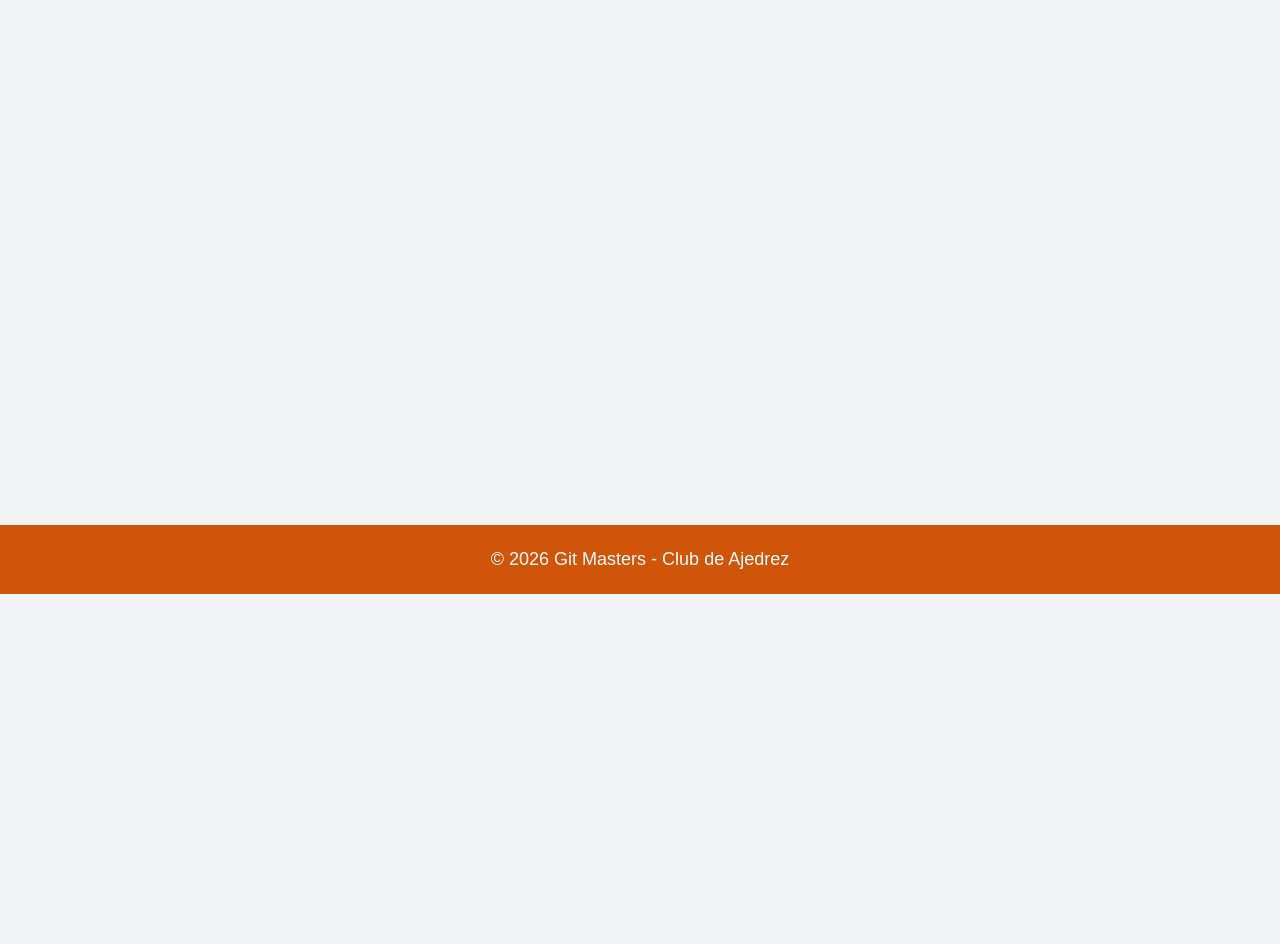
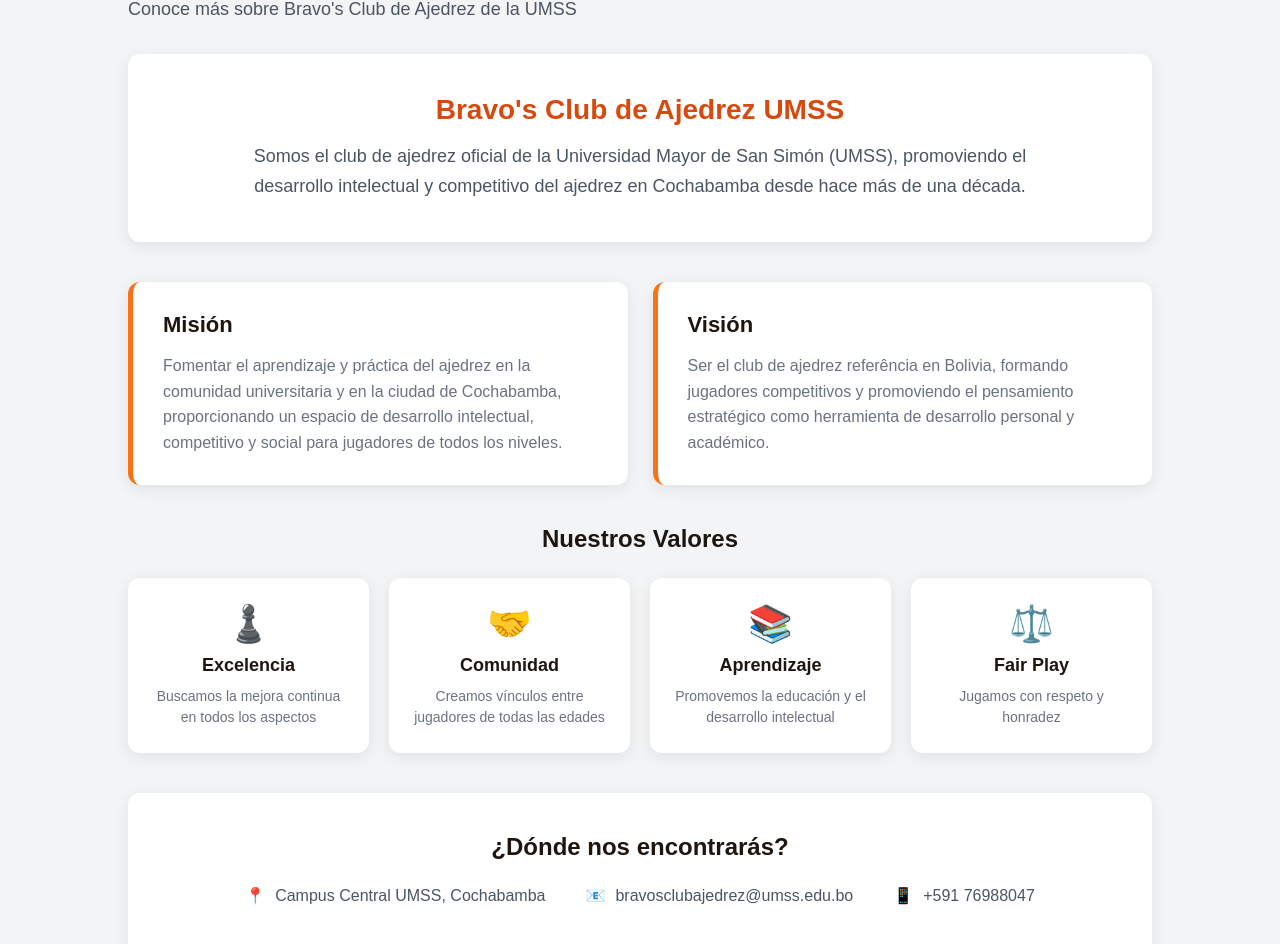
Before and after one commit to AdaliaFlores/GitMasters, a React (Vite) app: page /nosotros in a window 1280 px wide. Shown: the part 191-1135 px from the top of the page. Before the commit the page ends 800 px from the top, so only its background shows below. Built offline with nearby package versions, Linux system fonts and the light colour scheme.

Commit message:
fead: add our function

```diff
--- a/src/index.css
+++ b/src/index.css
@@ -298,3 +298,155 @@
     grid-template-columns: 1fr;
   }
 }
+
+/* NOSOTROS - Página nosotros */
+
+.nosotros {
+  max-width: 1100px;
+  margin: 0 auto;
+}
+
+.nosotros-container {
+  display: flex;
+  flex-direction: column;
+  gap: 40px;
+  margin-top: 30px;
+}
+
+.nosotros-hero {
+  background-color: white;
+  padding: 40px;
+  border-radius: 12px;
+  text-align: center;
+  box-shadow: 0 4px 15px rgba(0, 0, 0, 0.08);
+}
+
+.nosotros-hero h2 {
+  color: #d7490c;
+  font-size: 28px;
+  margin-bottom: 15px;
+}
+
+.nosotros-hero p {
+  color: #4b5563;
+  font-size: 18px;
+  line-height: 1.7;
+  max-width: 800px;
+  margin: 0 auto;
+}
+
+.nosotros-mision-vision {
+  display: grid;
+  grid-template-columns: 1fr 1fr;
+  gap: 25px;
+}
+
+.nosotros-card {
+  background-color: white;
+  padding: 30px;
+  border-radius: 12px;
+  box-shadow: 0 4px 15px rgba(0, 0, 0, 0.08);
+  border-left: 5px solid #f97316;
+}
+
+.nosotros-card h3 {
+  color: #1f150f;
+  font-size: 22px;
+  margin-bottom: 15px;
+}
+
+.nosotros-card p {
+  color: #6b7280;
+  font-size: 16px;
+  line-height: 1.6;
+}
+
+.nosotros-valores h3 {
+  color: #1f150f;
+  font-size: 24px;
+  margin-bottom: 25px;
+  text-align: center;
+}
+
+.valores-grid {
+  display: grid;
+  grid-template-columns: repeat(auto-fit, minmax(220px, 1fr));
+  gap: 20px;
+}
+
+.valor-item {
+  background-color: white;
+  padding: 25px;
+  border-radius: 12px;
+  text-align: center;
+  box-shadow: 0 4px 15px rgba(0, 0, 0, 0.08);
+  transition: transform 0.3s;
+}
+
+.valor-item:hover {
+  transform: translateY(-5px);
+}
+
+.valor-item span {
+  font-size: 36px;
+  display: block;
+  margin-bottom: 10px;
+}
+
+.valor-item h4 {
+  color: #1f150f;
+  font-size: 18px;
+  margin-bottom: 10px;
+}
+
+.valor-item p {
+  color: #6b7280;
+  font-size: 14px;
+  line-height: 1.5;
+}
+
+.nosotros-ubicacion {
+  background-color: white;
+  padding: 40px;
+  border-radius: 12px;
+  box-shadow: 0 4px 15px rgba(0, 0, 0, 0.08);
+  text-align: center;
+}
+
+.nosotros-ubicacion h3 {
+  color: #1f150f;
+  font-size: 24px;
+  margin-bottom: 25px;
+}
+
+.ubicacion-info {
+  display: flex;
+  justify-content: center;
+  gap: 40px;
+  flex-wrap: wrap;
+  margin-bottom: 20px;
+}
+
+.ubicacion-info .info-item {
+  display: flex;
+  align-items: center;
+  gap: 10px;
+  color: #4b5563;
+}
+
+.horario {
+  color: #6b7280;
+  font-size: 16px;
+  font-style: italic;
+}
+
+@media (max-width: 768px) {
+  .nosotros-mision-vision {
+    grid-template-columns: 1fr;
+  }
+
+  .ubicacion-info {
+    flex-direction: column;
+    gap: 15px;
+  }
+}
--- a/src/pages/Nosotros.jsx
+++ b/src/pages/Nosotros.jsx
@@ -1,5 +1,90 @@
 function Nosotros() {
-  return <h1>Inicio</h1>;
+  return (
+    <div className="nosotros">
+      <h1>Nosotros</h1>
+      <p className="subtexto">
+        Conoce más sobre Bravo's Club de Ajedrez de la UMSS
+      </p>
+
+      <div className="nosotros-container">
+        <div className="nosotros-hero">
+          <h2>Bravo's Club de Ajedrez UMSS</h2>
+          <p>
+            Somos el club de ajedrez oficial de la Universidad Mayor de San Simón (UMSS),
+            promoviendo el desarrollo intelectual y competitivo del ajedrez en Cochabamba
+            desde hace más de una década.
+          </p>
+        </div>
+
+        <div className="nosotros-mision-vision">
+          <div className="nosotros-card">
+            <h3>Misión</h3>
+            <p>
+              Fomentar el aprendizaje y práctica del ajedrez en la comunidad universitaria
+              y en la ciudad de Cochabamba, proporcionando un espacio de desarrollo
+              intelectual, competitivo y social para jugadores de todos los niveles.
+            </p>
+          </div>
+
+          <div className="nosotros-card">
+            <h3>Visión</h3>
+            <p>
+              Ser el club de ajedrez referência en Bolivia, formando jugadores
+              competitivos y promoviendo el pensamiento estratégico como herramienta
+              de desarrollo personal y académico.
+            </p>
+          </div>
+        </div>
+
+        <div className="nosotros-valores">
+          <h3>Nuestros Valores</h3>
+          <div className="valores-grid">
+            <div className="valor-item">
+              <span>♟️</span>
+              <h4>Excelencia</h4>
+              <p>Buscamos la mejora continua en todos los aspectos</p>
+            </div>
+            <div className="valor-item">
+              <span>🤝</span>
+              <h4>Comunidad</h4>
+              <p>Creamos vínculos entre jugadores de todas las edades</p>
+            </div>
+            <div className="valor-item">
+              <span>📚</span>
+              <h4>Aprendizaje</h4>
+              <p>Promovemos la educación y el desarrollo intelectual</p>
+            </div>
+            <div className="valor-item">
+              <span>⚖️</span>
+              <h4>Fair Play</h4>
+              <p>Jugamos con respeto y honradez</p>
+            </div>
+          </div>
+        </div>
+
+        <div className="nosotros-ubicacion">
+          <h3>¿Dónde nos encontrarás?</h3>
+          <div className="ubicacion-info">
+            <div className="info-item">
+              <span>📍</span>
+              <span>Campus Central UMSS, Cochabamba</span>
+            </div>
+            <div className="info-item">
+              <span>📧</span>
+              <span>bravosclubajedrez@umss.edu.bo</span>
+            </div>
+            <div className="info-item">
+              <span>📱</span>
+              <span>+591 76988047</span>
+            </div>
+          </div>
+          <p className="horario">
+            Horario de atención: Lunes a Viernes de 16:00 a 21:00 hrs
+          </p>
+        </div>
+      </div>
+    </div>
+  );
 }
 
 export default Nosotros;
```
